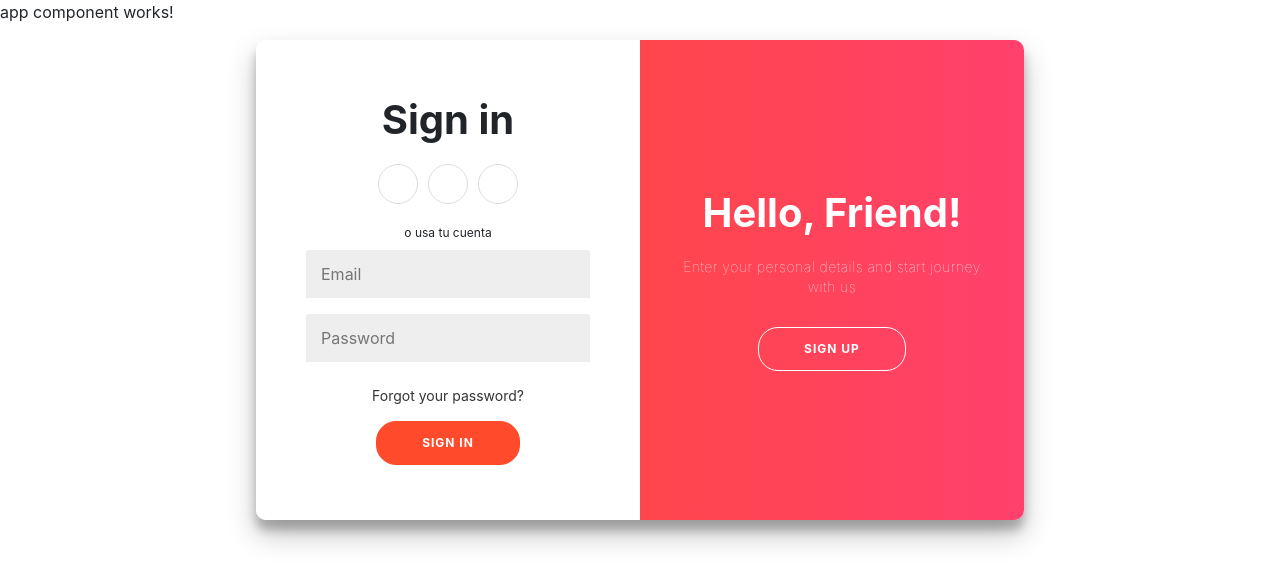
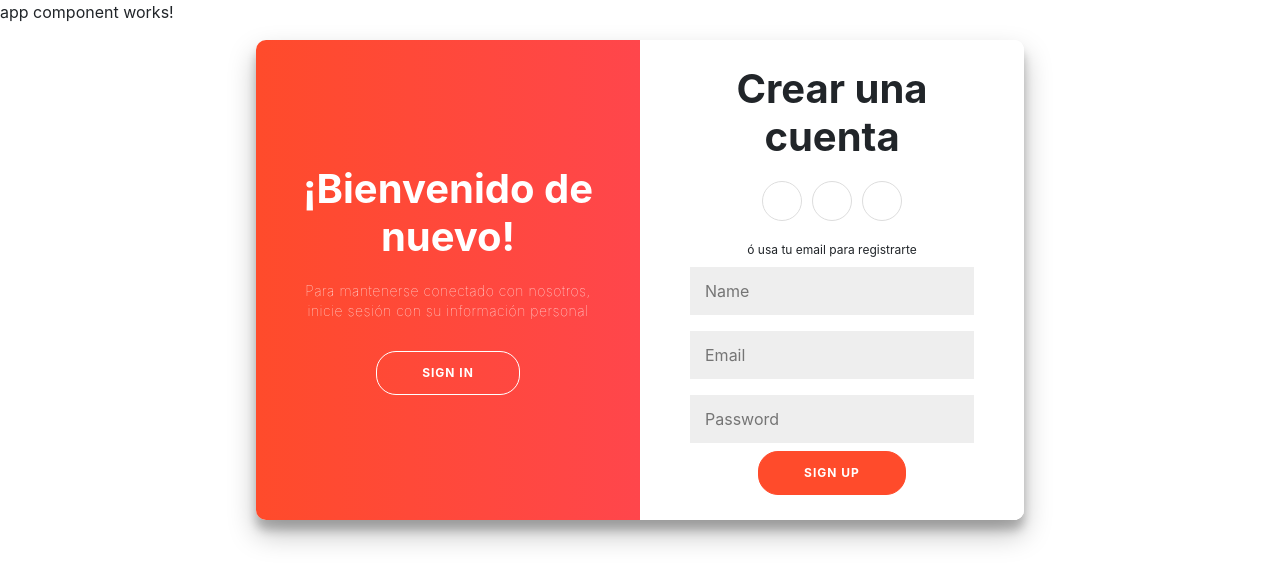
Before and after one commit to nicolasaramayo/tpsaladejuegos, an Angular app in the folder misaladejuegos/: page /Login in a window 1280 px wide. Both pictures are taken after a click on the button "SIGN UP". Shown: the top 584 px of the page. Built offline with nearby package versions, Linux system fonts and the light colour scheme.

Commit message:
Agrego el front del login y la animacion basica

```diff
--- a/misaladejuegos/src/app/login/login.component.html
+++ b/misaladejuegos/src/app/login/login.component.html
@@ -2,13 +2,13 @@
 <div class="container" id="container">
 	<div class="form-container sign-up-container">
 		<form action="#">
-			<h1>Create Account</h1>
+			<h1>Crear una cuenta</h1>
 			<div class="social-container">
 				<a href="#" class="social"><i class="fab fa-facebook-f"></i></a>
 				<a href="#" class="social"><i class="fab fa-google-plus-g"></i></a>
 				<a href="#" class="social"><i class="fab fa-linkedin-in"></i></a>
 			</div>
-			<span>o usa tu email para registrarte</span>
+			<span>ó usa tu email para registrarte</span>
 			<input type="text" placeholder="Name" />
 			<input type="email" placeholder="Email" />
 			<input type="password" placeholder="Password" />
@@ -17,13 +17,13 @@
 	</div>
 	<div class="form-container sign-in-container">
 		<form action="#">
-			<h1>Sign in</h1>
+			<h1>Iniciar sesión</h1>
 			<div class="social-container">
 				<a href="#" class="social"><i class="fab fa-facebook-f"></i></a>
 				<a href="#" class="social"><i class="fab fa-google-plus-g"></i></a>
 				<a href="#" class="social"><i class="fab fa-linkedin-in"></i></a>
 			</div>
-			<span>o usa tu cuenta</span>
+			<span>usa tu cuenta para logearte</span>
 			<input type="email" placeholder="Email" />
 			<input type="password" placeholder="Password" />
 			<a href="#">Forgot your password?</a>
@@ -33,13 +33,13 @@
 	<div class="overlay-container">
 		<div class="overlay">
 			<div class="overlay-panel overlay-left">
-				<h1>Welcome Back!</h1>
-				<p>To keep connected with us please login with your personal info</p>
+				<h1>¡Bienvenido de nuevo!</h1>
+				<p>Para mantenerse conectado con nosotros, inicie sesión con su información personal</p>
 				<button class="ghost" id="signIn">Sign In</button>
 			</div>
 			<div class="overlay-panel overlay-right">
-				<h1>Hello, Friend!</h1>
-				<p>Enter your personal details and start journey with us</p>
+				<h1>¡Hola, Amigo!</h1>
+				<p>Ingresa tus datos personales y comienza tu viaje con nosotros</p>
 				<button class="ghost" id="signUp">Sign Up</button>
 			</div>
 		</div>
--- a/misaladejuegos/src/app/login/login.component.ts
+++ b/misaladejuegos/src/app/login/login.component.ts
@@ -10,6 +10,20 @@ export class LoginComponent implements OnInit {
   constructor() { }
 
   ngOnInit(): void {
+    const signUpButton = document.getElementById('signUp');
+    const signInButton = document.getElementById('signIn');
+    const container = document.getElementById('container');
+
+    if (signUpButton && container) {
+      signUpButton.addEventListener('click', () => {
+        container.classList.add("right-panel-active");
+      });
+    }
+
+    if (signInButton && container) {
+      signInButton.addEventListener('click', () => {
+        container.classList.remove("right-panel-active");
+      });
+    }
   }
-
 }
```
